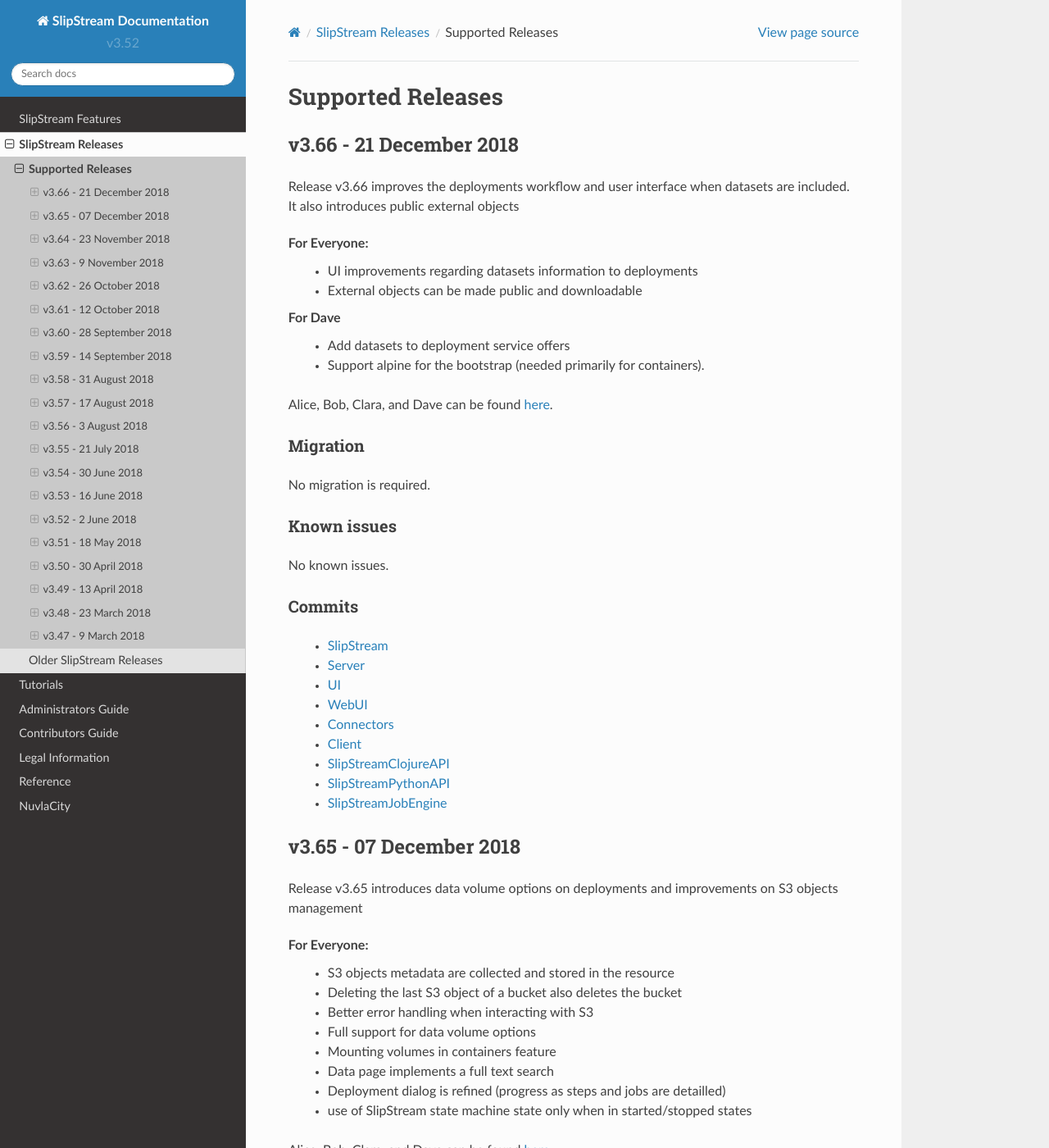
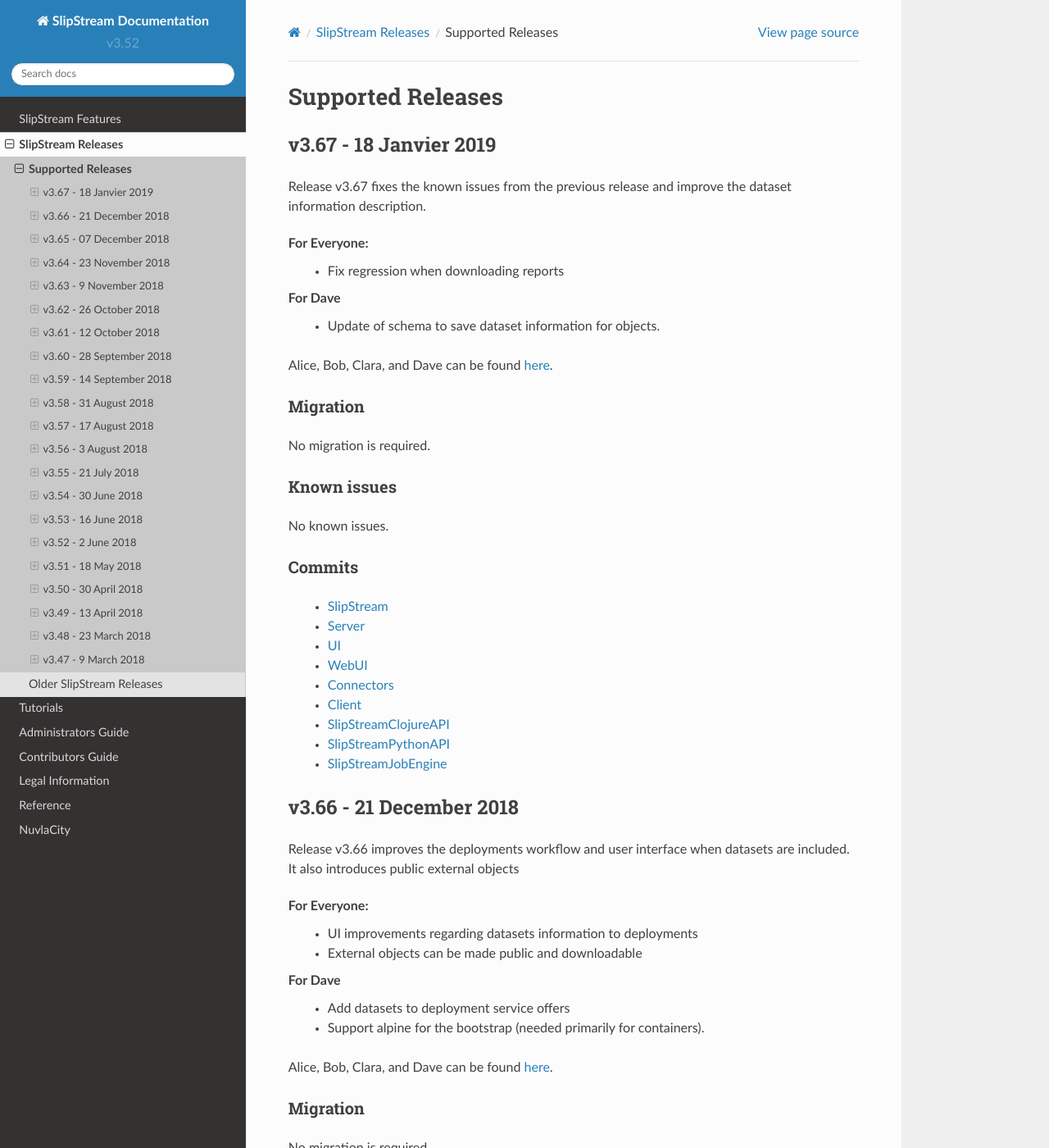
Before and after one commit to slipstream/SlipStreamDocumentation, a Sphinx documentation site: the page built from docs/release_notes/supported-releases.rst, in a window 1280 px wide and 1400 px high. Shown: the whole window at 82% size. Built offline with Sphinx 7.4.7 and the Read the Docs theme 2.0.0, drawn with Linux system fonts in a browser that asks for light colours.

Commit message:
Release Notes for v3.67

```diff
--- a/docs/release_notes/supported-releases.rst
+++ b/docs/release_notes/supported-releases.rst
@@ -1,5 +1,47 @@
 Supported Releases
 ==================
+
+v3.67 - 18 Janvier 2019
+--------------------------
+
+Release v3.67 fixes the known issues from the previous release
+and improve the dataset information description.
+
+For Everyone:
+ - Fix regression when downloading reports
+
+For Dave
+ - Update of schema to save dataset information for objects.
+
+Alice, Bob, Clara, and Dave can be found
+`here <http://sixsq.com/personae/>`_.
+
+Migration
+~~~~~~~~~
+
+No migration is required.
+
+
+Known issues
+~~~~~~~~~~~~
+
+No known issues.
+
+
+Commits
+~~~~~~~
+
+ -  `SlipStream <https://github.com/slipstream/SlipStream/compare/v3.66...v3.67>`__
+ -  `Server <https://github.com/slipstream/SlipStreamServer/compare/v3.66...v3.67>`__
+ -  `UI <https://github.com/slipstream/SlipStreamUI/compare/v3.66...v3.67>`__
+ -  `WebUI <https://github.com/slipstream/SlipStreamWebUI/compare/v3.66...v3.67>`__
+ -  `Connectors <https://github.com/slipstream/SlipStreamConnectors/compare/v3.66...v3.67>`__
+ -  `Client <https://github.com/slipstream/SlipStreamClient/compare/v3.66...v3.67>`__
+ -  `SlipStreamClojureAPI <https://github.com/slipstream/SlipStreamClojureAPI/compare/v3.66...v3.67>`__
+ -  `SlipStreamPythonAPI <https://github.com/slipstream/SlipStreamPythonAPI/compare/v3.66...v3.67>`__
+ -  `SlipStreamJobEngine <https://github.com/slipstream/SlipStreamJobEngine/compare/v3.66...v3.67>`__
+
+
 
 v3.66 - 21 December 2018
 --------------------------
```
